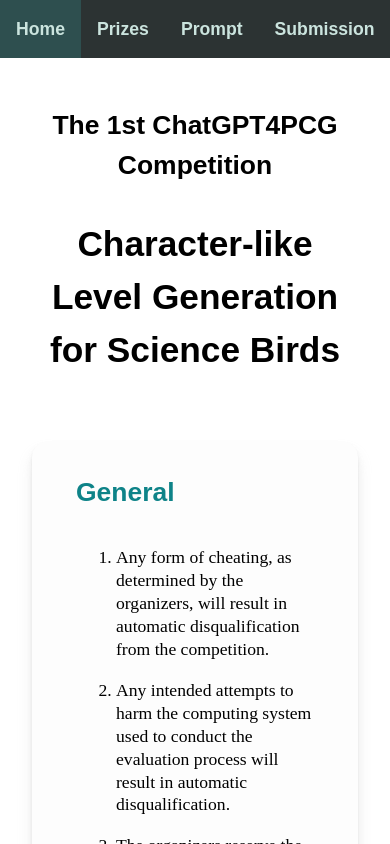
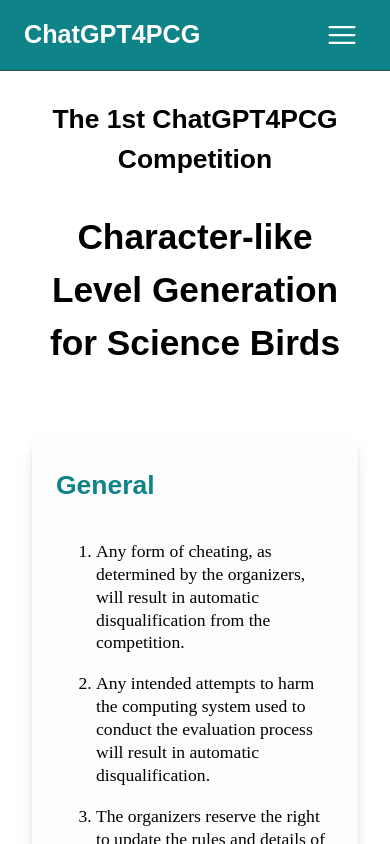
Before and after one commit to chatgpt4pcg/chatgpt4pcg.github.io, a Next.js app: page /rules in a window 390 px wide. Shown: the top 844 px of the page. Built offline with nearby package versions, Linux system fonts and the light colour scheme.

Commit message:
feat: improve nav UX and mobile nav UX

```diff
--- a/components/ui/NavBar/NavBar.module.css
+++ b/components/ui/NavBar/NavBar.module.css
@@ -1,7 +1,7 @@
 .navigation {
 	display: flex;
 	margin: 0 0 32px;
-	background-color: #2C3333;
+	background-color: #2c3333;
 	padding: 0 64px;
 	justify-content: center;
 }
@@ -16,28 +16,80 @@
 .navItem a {
 	display: flex;
 	padding: 16px;
-	color: #CBE4DE;
+	color: #cbe4de;
 	text-align: center;
 	text-decoration: none;
 }
 
 .special {
-	border-left: 1px solid rgba(203, 228, 222, .7);
+	border-left: 1px solid rgba(203, 228, 222, 0.7);
 }
 
 .navItem a:hover:not(.active) {
-	background-color: #2E4F4F;
+	background-color: #2e4f4f;
 }
 
 .active {
-	background-color: #0E8388;
+	background-color: #0e8388;
+}
+
+.mobileNav {
+	display: none;
+}
+
+.navContainer {
+	position: fixed;
+	width: 100%;
+	z-index: 1;
+	height: 100%;
 }
 
 @media screen and (max-width: 768px) {
 	.navigation {
+		display: none;
 		padding: 0;
 		margin: 0;
 		overflow-x: scroll;
 		justify-content: flex-start;
+		flex-direction: column;
+	}
+
+	.navigation.mobileActive {
+		display: flex;
+	}
+
+	.special {
+		border-left: none;
+		border-top: 1px solid rgba(203, 228, 222, 0.7);
+		border-bottom: 1px solid rgba(203, 228, 222, 0.7);
+	}
+
+	.mobileNav {
+		display: flex;
+		justify-content: space-between;
+		align-items: center;
+		background-color: #0e8388;
+		border-bottom: 1px solid #2e4f4f;
+		font-family: sans-serif;
+		color: white;
+		font-weight: bold;
+		padding: 16px 24px;
+		font-size: 1.5rem;
+	}
+
+	.mobileNav a {
+		color: white;
+		text-decoration: none;
+	}
+
+	.hamburger {
+		background: none;
+		border: none;
+		color: white;
+		cursor: pointer;
+	}
+
+	.navContainer.mobileActive {
+		background-color: #2c3333;
 	}
 }
--- a/components/ui/NavBar/NavBar.tsx
+++ b/components/ui/NavBar/NavBar.tsx
@@ -1,14 +1,54 @@
-import { ArrowUpRightIcon } from '@heroicons/react/24/outline';
+import {
+	ArrowUpRightIcon,
+	Bars3Icon,
+	XMarkIcon,
+} from '@heroicons/react/24/outline';
+
 import Link from 'next/link';
 import styles from './NavBar.module.css';
 import { useRouter } from 'next/router';
+import { useState } from 'react';
 
 export default function NavBar() {
 	const router = useRouter();
+	const [isMobileNavOpen, setIsMobileNavOpen] = useState(false);
 
 	return (
-		<nav>
-			<ul className={styles.navigation}>
+		<nav className={
+			isMobileNavOpen
+				? `${styles.navContainer} ${styles.mobileActive}`
+				: styles.navContainer
+		}>
+			<div className={styles.mobileNav}>
+				<Link href="/">ChatGPT4PCG</Link>
+				<button
+					className={styles.hamburger}
+					onClick={() => setIsMobileNavOpen((isOpen) => !isOpen)}
+				>
+					{isMobileNavOpen ? (
+						<XMarkIcon
+							style={{
+								width: '36px',
+								height: '36px',
+							}}
+						/>
+					) : (
+						<Bars3Icon
+							style={{
+								width: '36px',
+								height: '36px',
+							}}
+						/>
+					)}
+				</button>
+			</div>
+			<ul
+				className={
+					isMobileNavOpen
+						? `${styles.navigation} ${styles.mobileActive}`
+						: styles.navigation
+				}
+			>
 				<li
 					className={`${styles.navItem} ${
 						router.pathname == '/' ? styles.active : ''
@@ -66,7 +106,10 @@
 					<Link href='/supplement'>Supplementary Material</Link>
 				</li>
 				<li className={`${styles.navItem} ${styles.special}`}>
-					<a target="_blank" href='https://github.com/chatgpt4pcg/chatgpt4pcg.github.io'>
+					<a
+						target='_blank'
+						href='https://github.com/chatgpt4pcg/chatgpt4pcg.github.io'
+					>
 						GitHub{' '}
 						<ArrowUpRightIcon
 							style={{
--- a/components/ui/PageLayout/PageLayout.module.css
+++ b/components/ui/PageLayout/PageLayout.module.css
@@ -2,6 +2,7 @@
   max-width: 1280px;
   margin: 0 auto;
   padding: 0 64px 64px;
+  padding-top: 72px;
   height: 100%;
   display: flex;
   flex-direction: column;
@@ -10,5 +11,6 @@
 @media (max-width: 768px) {
   .layout {
     padding: 32px;
+    padding-top: 84px;
   }
 }
--- a/components/ui/Section/Section.module.css
+++ b/components/ui/Section/Section.module.css
@@ -7,3 +7,9 @@
 	width: 100%;
 	height: 100%;
 }
+
+@media screen and (max-width: 768px) {
+	.section {
+		padding: 32px 24px;
+	}
+}
```
Also changed, not shown: 1 other file (tests, documents, lock files or other folders).
